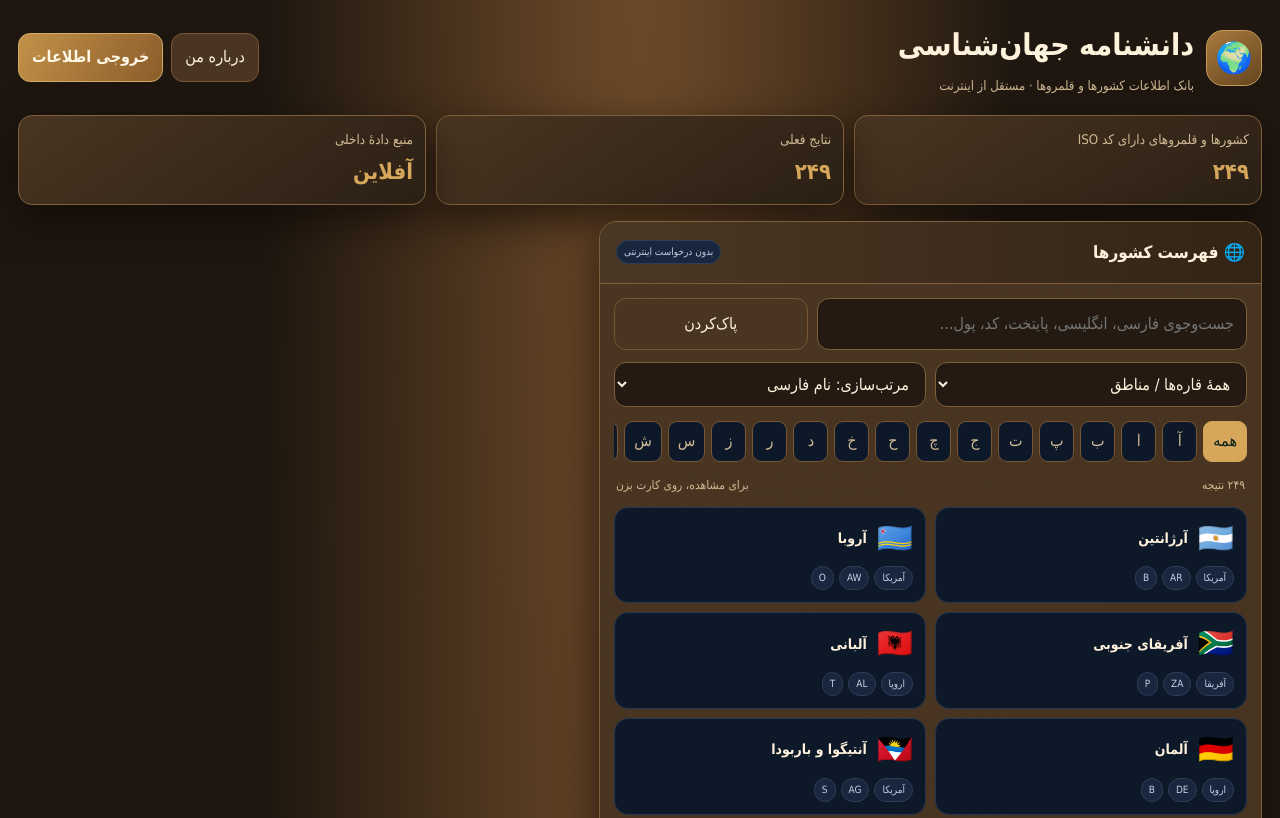
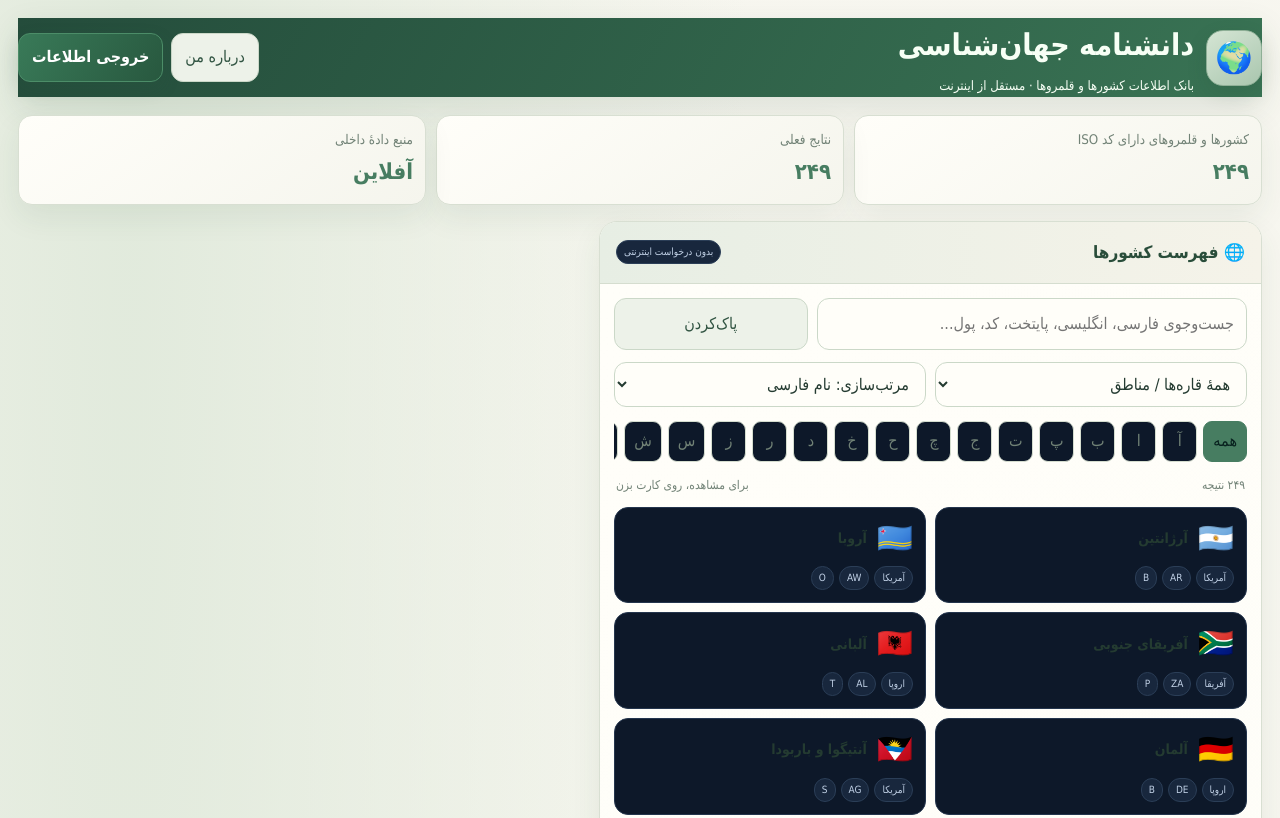
Before and after one commit to masoud73d/Jaahaan-shenasi, a plain HTML site: page index.html in a window 1280 px wide. Shown: the top 818 px of the page. Drawn offline with Linux system fonts and the light colour scheme.

Commit message:
Refine world encyclopedia palette

```diff
--- a/index.html
+++ b/index.html
@@ -26,7 +26,19 @@ footer{text-align:center;color:var(--muted);font-size:12px;padding:22px 10px}
 @media(max-width:520px){.wrap{padding:10px}.brandIcon{width:46px;height:46px;font-size:25px}.controls{grid-template-columns:1fr}.subControls{grid-template-columns:1fr 1fr}.cards{grid-template-columns:repeat(2,minmax(0,1fr));gap:7px}.countryCard{padding:9px}.cardTop{gap:7px}.flag{font-size:25px}.countryCard h3{font-size:12px}.stat{padding:9px}.stat strong{font-size:18px}.panelBody{padding:10px}.detailHero{padding:15px}.detailHero h2{font-size:20px}.detail.inlineDrawer .infoGrid{grid-template-columns:1fr}.detail.inlineDrawer .detailContent{padding:10px}}
 
 /* MASOUD_VISUAL_REDESIGN_V1 */
-:root{--bg:#21180f;--surface:#352719;--surface2:#493521;--line:#765637;--text:#fff2dc;--muted:#d0b995;--accent:#d6a65b;--gold:#f0ce8b;--danger:#ff9d9d;--radius:18px}body{background:radial-gradient(ellipse at 50% -10%,#76502c,transparent 42%),linear-gradient(145deg,#1d160f,#332416 60%,#17110b)!important;color:#fff2dc!important}.panel,.stat{background:linear-gradient(145deg,#493521,#2b2015)!important;border-color:#80603c!important;box-shadow:0 15px 40px #0d0804aa!important}.panelHead{background:linear-gradient(90deg,#4b3824,#332416)!important;border-color:#80603c!important}.brandIcon{background:linear-gradient(145deg,#a87a3e,#65451f)!important;border-color:#c69a58!important}.btn.primary,button.primary{background:linear-gradient(120deg,#c29148,#8b5d2a)!important;color:#fff7e7!important;border-color:#d4ac6a!important}input,select{background:#241a11!important;color:#fff2dc!important;border-color:#80603c!important}
+/* World encyclopedia — refined ivory, forest green and muted copper */
+:root{--bg:#f2f0e8;--surface:#fffdf7;--surface2:#e9eee5;--line:#d5ddcf;--text:#243b31;--muted:#718276;--accent:#477d61;--gold:#bd8654;--danger:#b95f58;--radius:18px}
+body{background:radial-gradient(ellipse at 10% 0%,#e1eadc 0,transparent 38%),radial-gradient(ellipse at 95% 85%,#f2e4d2 0,transparent 32%),linear-gradient(145deg,#f8f7f0,#e9eee7)!important;color:#243b31!important}
+header{background:linear-gradient(120deg,#244c3b,#397354)!important;border-color:#6b9879!important;box-shadow:0 12px 32px #244c3b20!important}
+header .brand h1,header .brand p{color:#f7fff5!important}
+.brandIcon{background:linear-gradient(145deg,#d5e5d4,#a9c6ae)!important;border:1px solid #8eaf96!important;color:#244c3b!important;box-shadow:0 8px 20px #193d2a20!important}
+.panel,.stat{background:linear-gradient(145deg,#fffef9,#f5f5ed)!important;border:1px solid #d8dfd2!important;box-shadow:0 12px 30px #294b3514!important}
+.panelHead{background:linear-gradient(90deg,#e7eee4,#f5f3e9)!important;border-color:#d5ddcf!important;color:#294d3a!important}
+.btn{background:#edf2e9!important;border-color:#cbd8c8!important;color:#315442!important}
+.btn.primary,button.primary{background:linear-gradient(120deg,#397a58,#28583f)!important;color:#fff!important;border-color:#4c8d68!important;box-shadow:0 7px 18px #28583f25!important}
+input,select{background:#fffef9!important;color:#243b31!important;border-color:#cbd8c8!important}
+a{color:#397a58!important}
+.stat strong{color:#477d61!important}
 </style>
 </head>
 <body>
```
